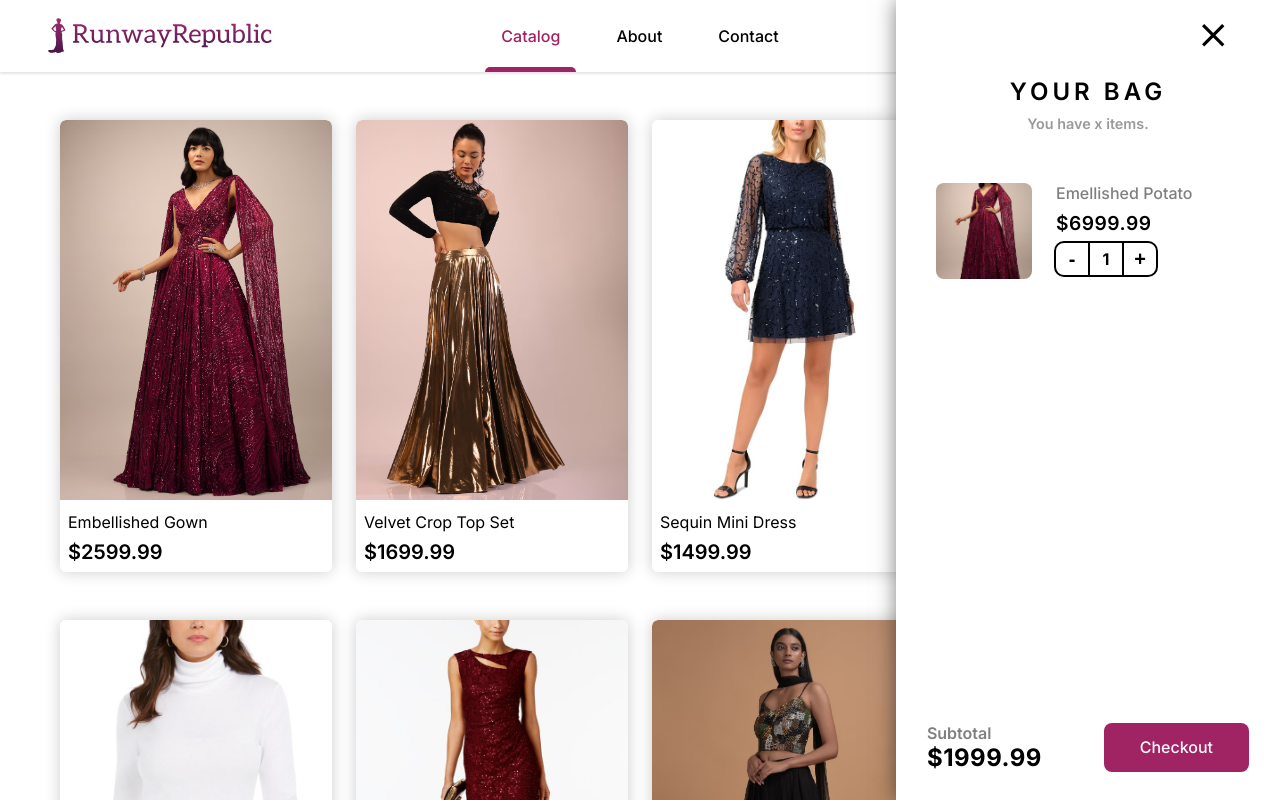
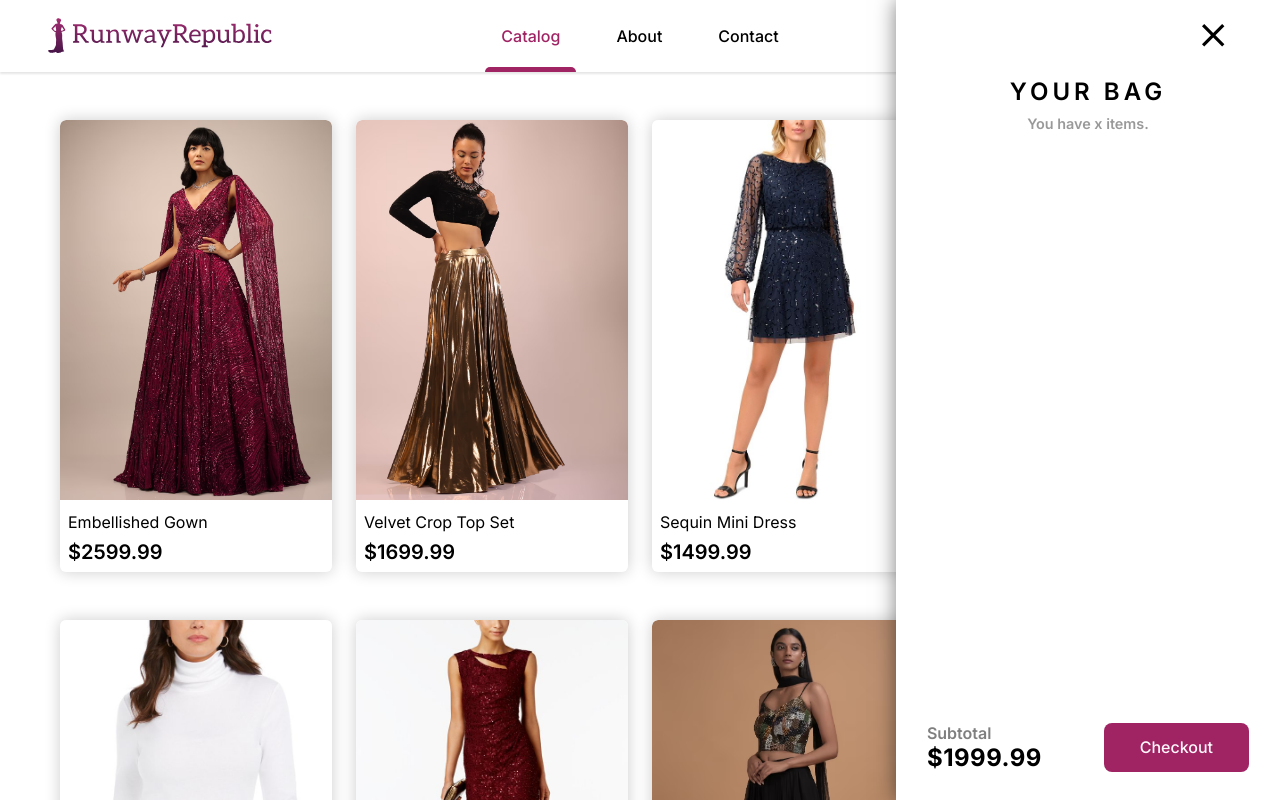
Before and after one commit to Luzefiru/odin-shopping-cart, a React (Create React App) app: page /catalog in a window 1280 px wide. Both pictures are taken after a click on the icon 1199 px from the left and 36 px from the top of the page. Shown: the top 800 px of the page. Built offline with nearby package versions, Linux system fonts and the light colour scheme.

Commit message:
feat: finalize logic to add & remove items to cart via catalog

```diff
--- a/src/components/App.jsx
+++ b/src/components/App.jsx
@@ -1,24 +1,98 @@
 import './App.css';
-// import { useState } from 'react';
+import { useState } from 'react';
 import { Routes, Route } from 'react-router-dom';
 import Navbar from './core/Navbar';
 import Home from '../pages/Home';
 import Catalog from '../pages/Catalog';
 import Cart from './cart/Cart';
+import CartItem from './cart/CartItem';
 
 function App() {
-  // const [cartItems, setCartItems] = useState([]);
+  const [items, setItems] = useState([]);
+
+  const cartAddItem = ({ name, price, image }) => {
+    setItems([...items, { name, price, src: image }]);
+  };
+
+  const cartRemoveItem = ({ name, price, image }) => {
+    items.splice(
+      items.findIndex(
+        (e) => e.name === name && e.price === price && e.src === image
+      ),
+      1
+    );
+    // force trigger a re-render
+    setItems([...items]);
+  };
+
+  const cartCountItem = ({ name, price, image }) => {
+    const count = items.filter((e) => {
+      return e.name === name && e.price === price && e.src === image;
+    }).length;
+    return count;
+  };
+
+  const generateCartContents = () => {
+    console.log(items);
+    const uniqueItems = [];
+    for (let i of items) {
+      let flag = false;
+      for (let j of uniqueItems) {
+        // don't add the item in uniqueItems if it already matches an object in uniqueItems
+        if (i.name === j.name && i.price === j.price && i.src === j.src) {
+          flag = true;
+        }
+      }
+      // if the item is unique
+      if (flag === false) {
+        uniqueItems.push(i);
+      }
+    }
+
+    const cartItemCards = uniqueItems.map((item) => {
+      return (
+        <CartItem
+          src={item.src}
+          name={item.name}
+          price={item.price}
+          count={cartCountItem({
+            name: item.name,
+            price: item.price,
+            image: item.src,
+          })}
+          handlePlus={() => {
+            cartAddItem({
+              name: item.name,
+              price: item.price,
+              image: item.src,
+            });
+          }}
+          handleMinus={() => {
+            cartRemoveItem({
+              name: item.name,
+              price: item.price,
+              image: item.src,
+            });
+          }}
+        />
+      );
+    });
+    return cartItemCards;
+  };
 
   return (
     <>
       <Navbar />
       <Routes>
         <Route path="/" element={<Home />} />
-        <Route path="/catalog" element={<Catalog />} />
+        <Route
+          path="/catalog"
+          element={<Catalog cartAddItem={cartAddItem} />}
+        />
         <Route path="/about" element={<div>About</div>} />
         <Route path="/contact" element={<div>Contact</div>} />
       </Routes>
-      <Cart />
+      <Cart cartContents={generateCartContents()} />
     </>
   );
 }
--- a/src/components/cart/Cart.css
+++ b/src/components/cart/Cart.css
@@ -65,7 +65,7 @@
 .Cart__contents {
   display: none;
   flex-direction: column;
-  gap: 1rem;
+  gap: 2rem;
   width: 100%;
   align-items: center;
 }
--- a/src/components/cart/Cart.jsx
+++ b/src/components/cart/Cart.jsx
@@ -1,81 +1,8 @@
-import CartItem from './CartItem';
 import './Cart.css';
-import { useState, useEffect } from 'react';
-import item1 from '../../assets/catalog/embellished-gown.jpg';
-
-const Cart = () => {
-  const [items, setItems] = useState([]);
-
-  const cartAddItem = ({ name, price, image }) => {
-    setItems([...items, { name, price, src: image }]);
-  };
-
-  const cartRemoveItem = ({ name, price, image }) => {
-    items.splice(items.indexOf({ name, price, src: image }), 1);
-    // force trigger a re-render
-    setItems([...items]);
-  };
-
-  useEffect(() => {
-    setItems([{ name: 'Emellished Potato', price: '6999.99', src: item1 }]);
-  }, []);
-
-  const cartCountItem = ({ name, price, image }) => {
-    const count = items.filter((e) => {
-      return e.name === name && e.price === price && e.src === image;
-    }).length;
-    return count;
-  };
-
-  const generateCartContents = () => {
-    const uniqueItems = [];
-    for (let i of items) {
-      let flag = false;
-      for (let j of uniqueItems) {
-        // don't add the item in uniqueItems if it already matches an object in uniqueItems
-        if (i.name === j.name && i.price === j.price && i.src === j.src) {
-          flag = true;
-        }
-      }
-      // if the item is unique
-      if (flag === false) {
-        uniqueItems.push(i);
-      }
-    }
-
-    const cartItemCards = uniqueItems.map((item) => {
-      return (
-        <CartItem
-          src={item.src}
-          name={item.name}
-          price={item.price}
-          count={cartCountItem({
-            name: item.name,
-            price: item.price,
-            image: item.src,
-          })}
-          handlePlus={() => {
-            cartAddItem({
-              name: item.name,
-              price: item.price,
-              image: item.src,
-            });
-          }}
-          handleMinus={() => {
-            cartRemoveItem({
-              name: item.name,
-              price: item.price,
-              image: item.src,
-            });
-          }}
-        />
-      );
-    });
-    return cartItemCards;
-  };
-
+const Cart = (props) => {
+  let key = 0;
   return (
-    <div className="Cart">
+    <div key={key++} className="Cart">
       <svg
         className="Cart__close-btn"
         xmlns="http://www.w3.org/2000/svg"
@@ -94,7 +21,7 @@ const Cart = () => {
         <span className="Cart__header__subtext">You have x items.</span>
       </div>
 
-      <div className="Cart__contents">{generateCartContents()}</div>
+      <div className="Cart__contents">{props.cartContents}</div>
 
       <div className="Cart__checkout">
         <div className="Cart__checkout__summary">
--- a/src/pages/Catalog.jsx
+++ b/src/pages/Catalog.jsx
@@ -1,12 +1,19 @@
 import './Catalog.css';
 import data from './Catalog.data';
 
-const Catalog = () => {
+const Catalog = (props) => {
   const items = Array.from(data);
 
   const generateCatalogItems = (arr) => {
+    let key = 0;
     return arr.map((i) => (
-      <div className="Catalog__card">
+      <div
+        key={key++}
+        className="Catalog__card"
+        onClick={() => {
+          props.cartAddItem({ name: i.name, price: i.price, image: i.image });
+        }}
+      >
         <img
           className="Catalog__card__image"
           alt={i.name}
```
